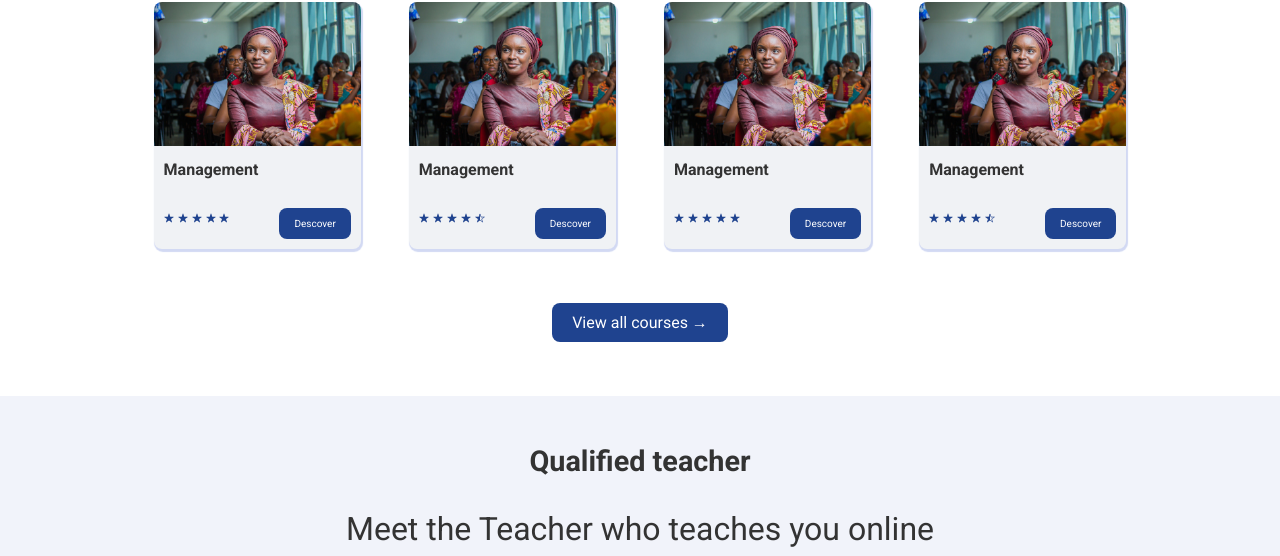
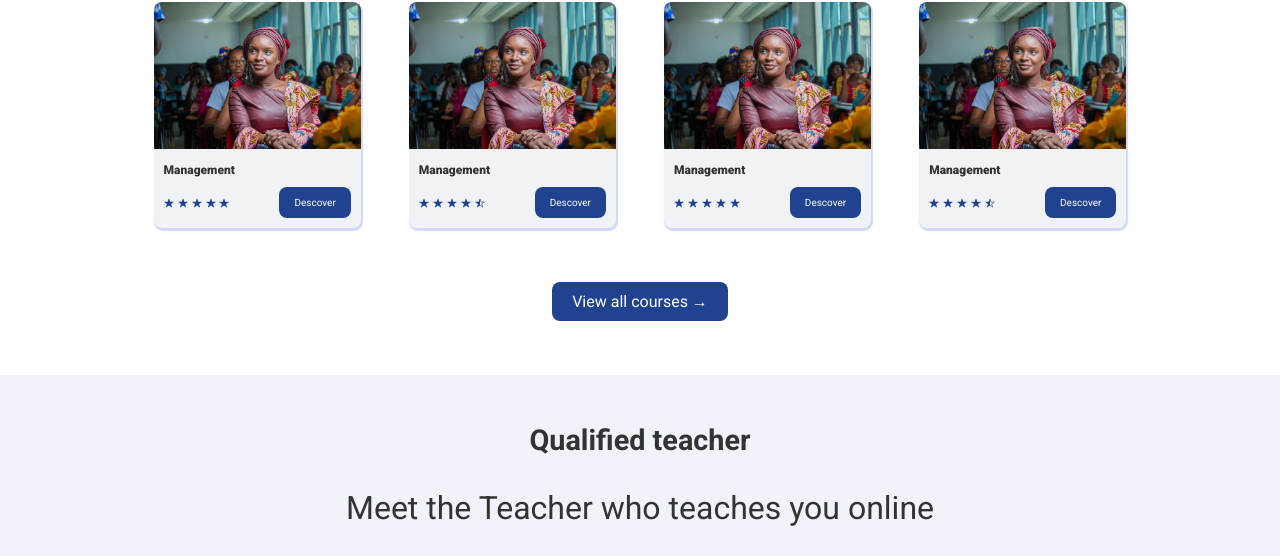
Before and after one commit to Ibrvhima/projet1, a plain HTML site: page index.html in a window 1280 px wide. Shown: the part 2019-2575 px from the top of the page. Drawn offline with nearby package versions, Linux system fonts and the light colour scheme.

Commit message:
new stylisation

```diff
--- a/styl.css
+++ b/styl.css
@@ -219,7 +219,7 @@ body {
   border-radius: 8px;
 }
 .image-cours {
-  height: 9rem;
+  height: 9.2rem;
 }
 
 .desc {
@@ -227,13 +227,15 @@ body {
 }
 
 .headding-tertiary-cours {
-  font-weight: 600;
-  padding-bottom: 1.8rem;
+  font-size: 12px;
+  font-weight: 800;
+  padding-bottom: 10px;
 }
 
 .flexy {
   display: flex;
   justify-content: space-between;
+  align-items: center;
 }
 
 .descover-link:link, .descover-link:visited {
```
